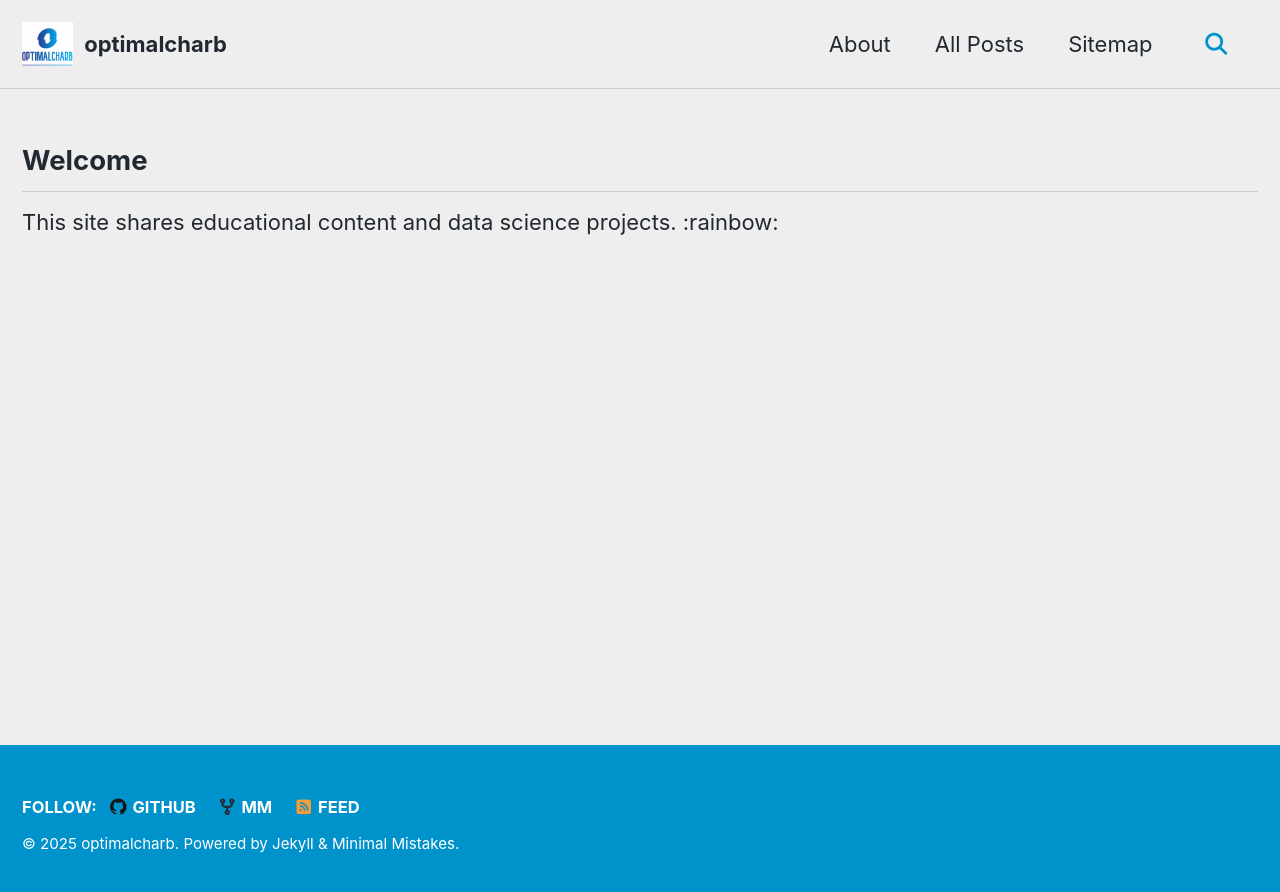
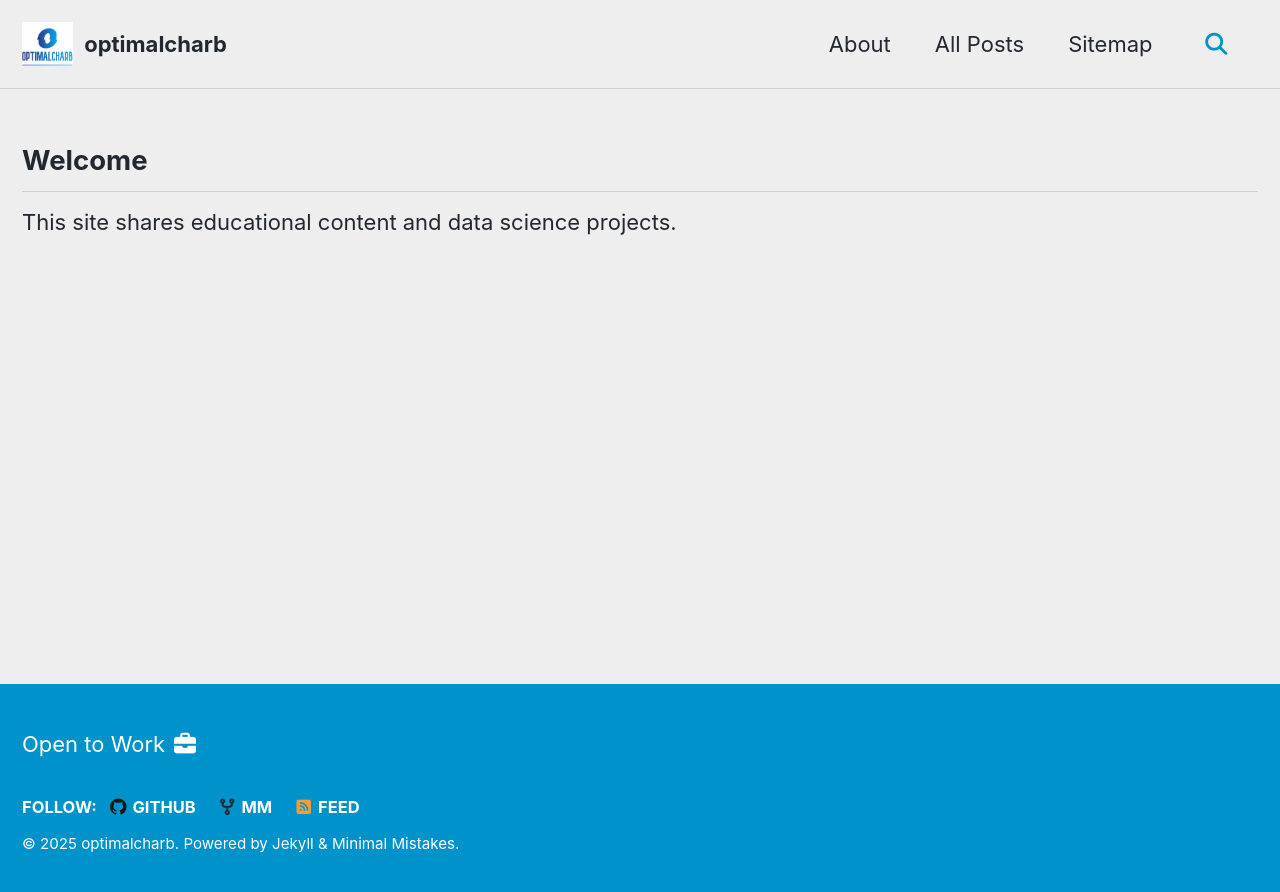
Before and after one commit to optimalcharb/optimalcharb.github.io, a Jekyll site: the page built from _pages/about.md, in a window 1280 px wide. Shown: the top 892 px of the page. Built offline with Jekyll 4.4.1, drawn with Linux system fonts in a browser that asks for light colours; cached includes are drawn as plain includes.

Commit message:
change home

```diff
--- a/_includes/footer/custom.html
+++ b/_includes/footer/custom.html
@@ -1,3 +1,4 @@
 <!-- start custom footer snippets -->
 
+<p>Open to Work <i class="fa fa-briefcase" aria-hidden="true"></i></p>
 <!-- end custom footer snippets -->
--- a/_pages/about.md
+++ b/_pages/about.md
@@ -6,4 +6,4 @@
 
 ## Welcome
 
-This site shares educational content and data science projects. :rainbow:
+This site shares educational content and data science projects.
--- a/index.html
+++ b/index.html
@@ -3,6 +3,10 @@
 author_profile: true
 ---
 
-<p>Welcome to my site :rainbow: </p>
+<p>Welcome to my site!</p>
+
+<p> I am a part-time student at Georgia Tech graduating May 3rd <i class="fa fa-graduation-cap" aria-hidden="true"></i>.
+    I am currently seeking new opportunities to solve the hardest problems in data science <i class="fa fa-puzzle-piece" aria-hidden="true"></i>
+    and continue to deploy use cases of large language models <i class="fa fa-language" aria-hidden="true"></i>. </p>
 
 <iframe src="assets/files/Charles_Bauer_Resume.pdf" width="100%" height="400px"></iframe>
```
